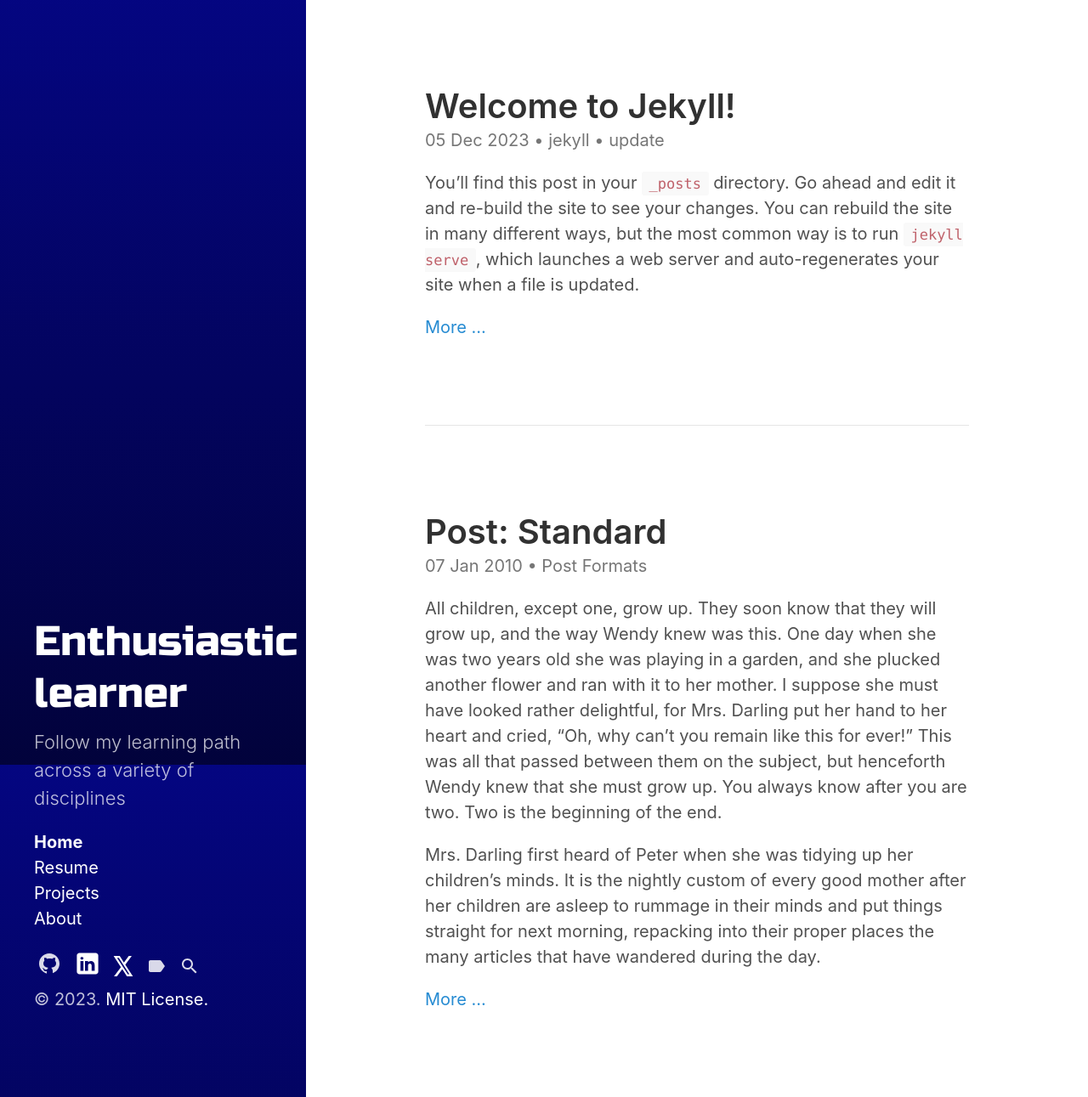
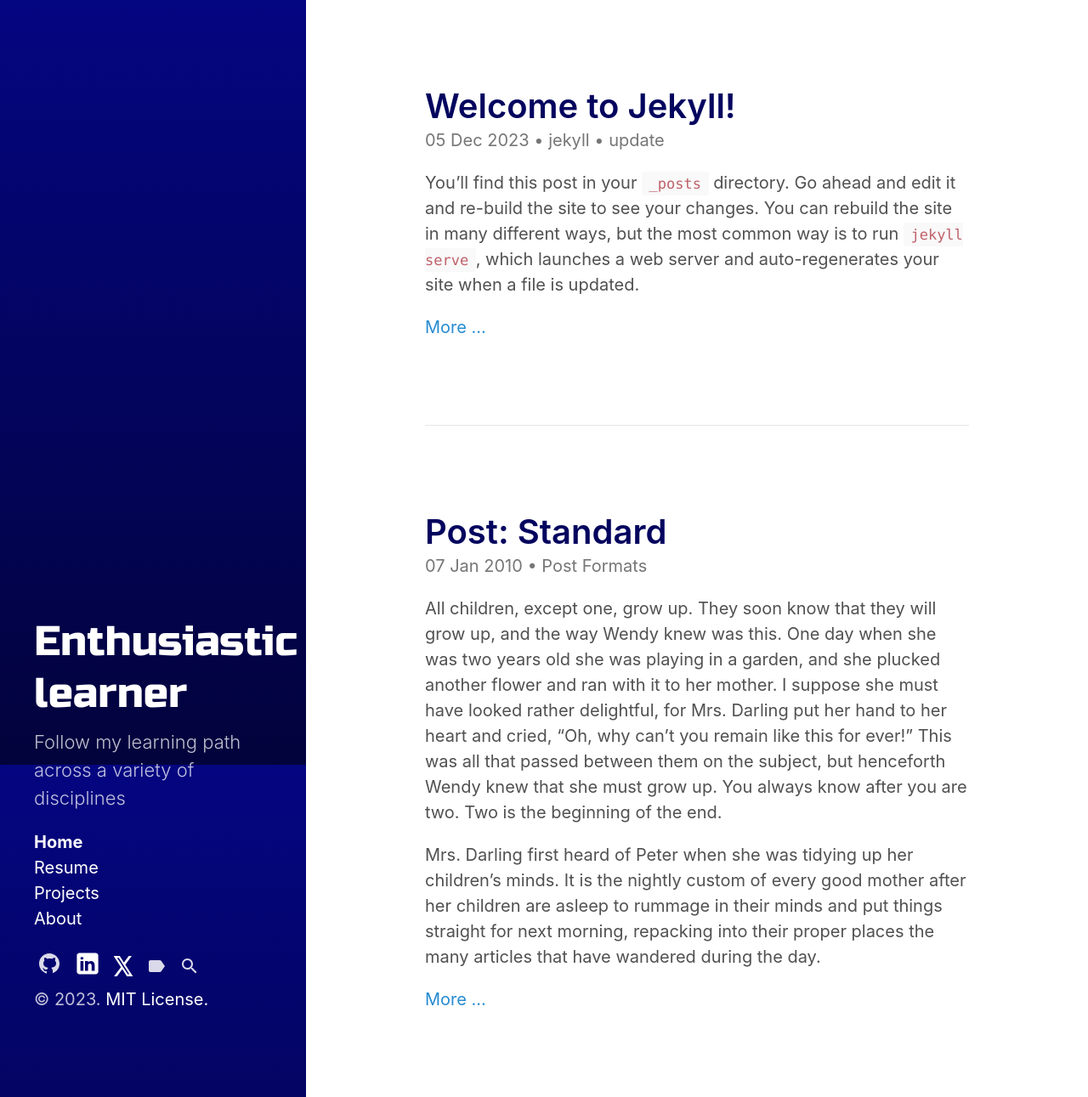
Before and after one commit to MayeulSGC/MayeulSGC.github.io, a Jekyll site: the page built from index.html, in a window 1280 px wide and 1291 px high. Shown: the whole window at 85% size. Built offline with Jekyll 4.4.1, drawn with Linux system fonts in a browser that asks for light colours; the list of posts is cut into pages by our own code.

Commit message:
updated css

```diff
--- a/_sass/hydeout/_layout.scss
+++ b/_sass/hydeout/_layout.scss
@@ -205,8 +205,8 @@
     color: $body-color;
     min-height: 100vh;
     padding-top:$section-spacing;
-    padding-left:max((min(calc((100% - 50rem) / 2),$section-spacing * 3)),0.2rem);//$section-spacing * 2;
-    padding-right:max((min(calc((100% - 50rem) / 2),$section-spacing * 3)),0.2rem);
+    padding-left:max((min(calc((100vw - 50rem) / 2),$section-spacing * 3)),0.2rem);//$section-spacing * 2;
+    padding-right:max((min(calc((100vw - 50rem) / 2),$section-spacing * 3)),0.2rem);
     padding-bottom:1rem;
 
     @if $layout-reverse {
--- a/_sass/hydeout/_variables.scss
+++ b/_sass/hydeout/_variables.scss
@@ -21,7 +21,7 @@
 $body-muted: $gray-4 !default;
 $body-bg: #fff !default;
 $link-color: $blue !default;
-$heading-color: $gray-6 !default;
+$heading-color: #03045e !default;
 
 $border-color: $gray-2 !default;
 $border-radius: 300px !default;
```
Also changed, not shown: category/projects.md (+6 -3 lines).
